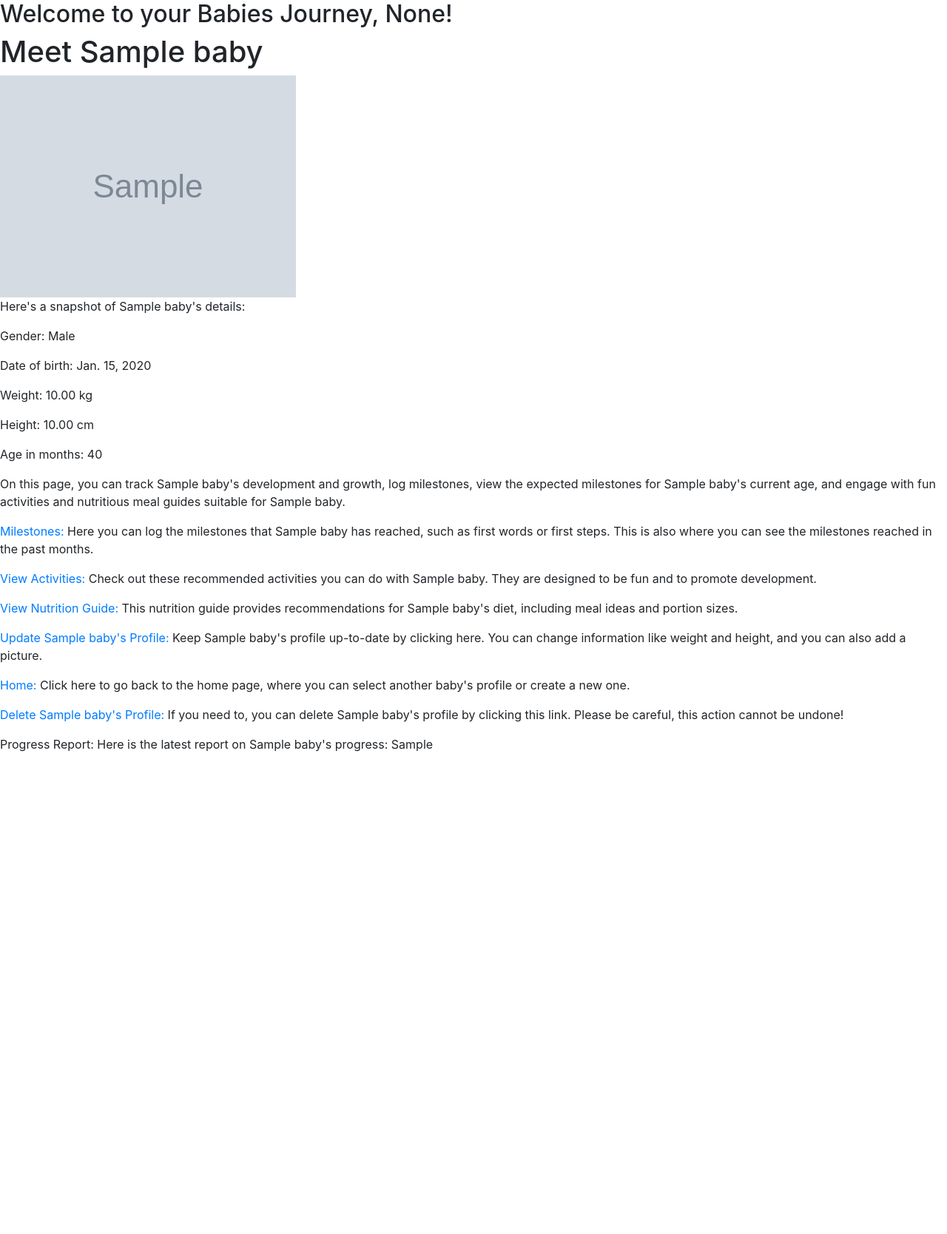
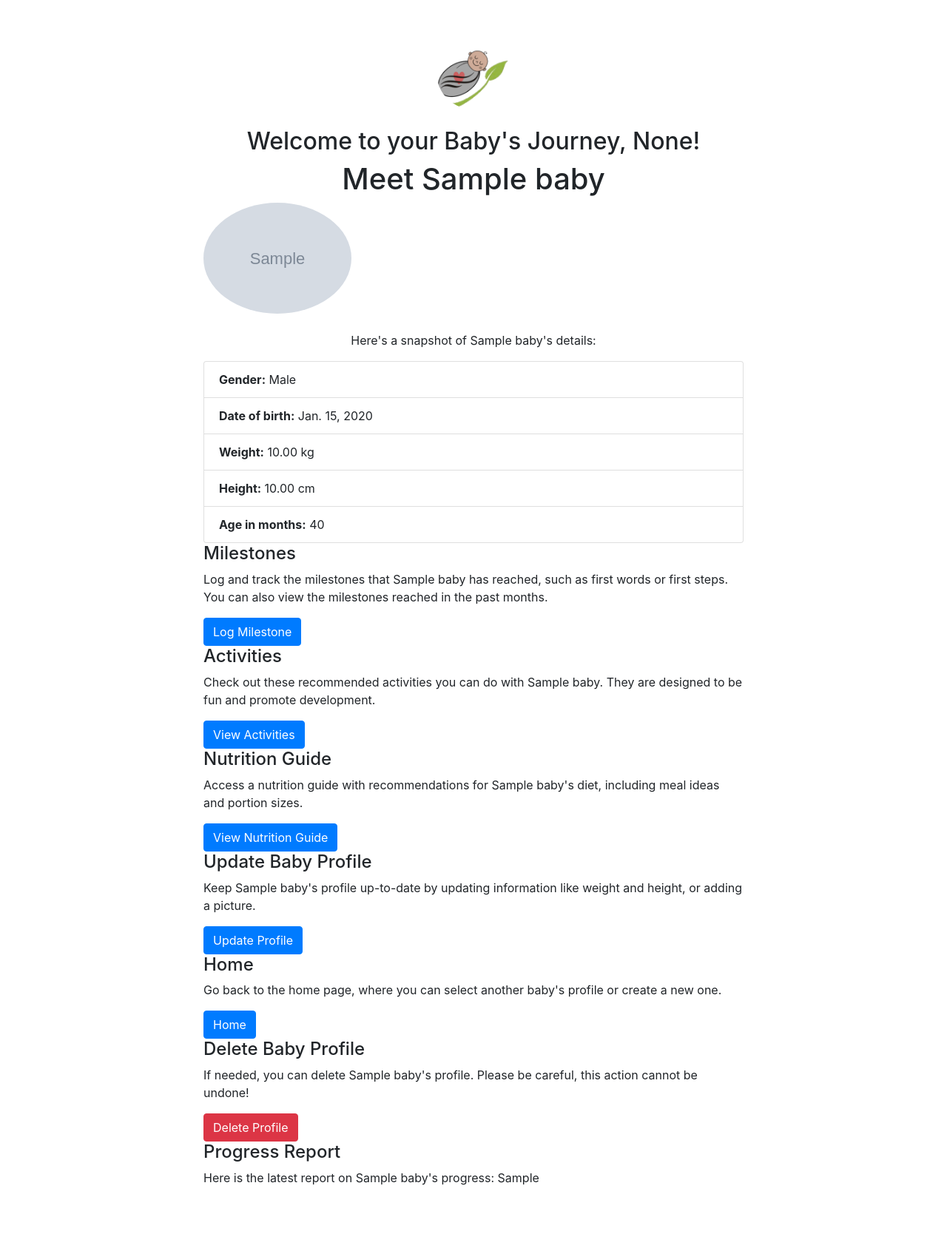
Before and after one commit to mayenkalu/Bobo, a Django app: page /babies/1/ in a window 1280 px wide. Shown: the whole page at 74% size. Before the commit the page ends 1016 px from the top, so only its background shows below. Run offline with Django 4.2, Linux system fonts and the light colour scheme; a user stored in the database is signed in; tables that the repository leaves empty hold one stand-in row (values such as "Sample post"); grey boxes marked "Sample" are stand-in pictures; parts of the project's set-up code (start-up, migrations or seed data) failed here and were passed over; some libraries are stand-ins or nearby versions.

Commit message:
babies page, delete page, baby details page and baby profile creation page front end

```diff
--- a/babies/templates/babies/baby_detail.html
+++ b/babies/templates/babies/baby_detail.html
@@ -1,33 +1,71 @@
-{% extends 'base_generic.html' %}
+{% extends 'base_babies.html' %}
+{% load static %}
+{% block content %}
+<div class="container py-5">
+    <div class="row justify-content-center">
+        <div class="col-lg-8">
+            <div class="text-center">
+                <img src="{% static 'images/favicon.png' %}" alt="logo" class="img-fluid rounded-circle mb-4" style="width: 100px; height: 100px;">
+            </div>
+            <h2 class="text-center">Welcome to your Baby's Journey, {{ baby.parent_name }}!</h2>
+            <h1 class="text-center">Meet {{ baby.name }}</h1>
+            {% if baby.picture %}
+                <img src="{{ baby.picture.url }}" alt="{{ baby.name }}" class="img-fluid rounded-circle mb-4" style="max-width: 200px; height: auto;">
+            {% else %}
+                <p class="text-center">No picture available. You can add a picture by updating {{ baby.name }}'s profile.</p>
+            {% endif %}
+            <div class="baby-details">
+                <p class="text-center">Here's a snapshot of {{ baby.name }}'s details:</p>
+                <ul class="list-group">
+                    <li class="list-group-item"><strong>Gender:</strong> {{ baby.gender }}</li>
+                    <li class="list-group-item"><strong>Date of birth:</strong> {{ baby.date_of_birth }}</li>
+                    <li class="list-group-item"><strong>Weight:</strong> {{ baby.weight }} kg</li>
+                    <li class="list-group-item"><strong>Height:</strong> {{ baby.height }} cm</li>
+                    <li class="list-group-item"><strong>Age in months:</strong> {{ baby.age_in_months }}</li>
+                </ul>
+            </div>
 
-{% block content %}
-  <h2>Welcome to your Babies Journey, {{ baby.parent_name }}!</h2>
-  <h1>Meet {{ baby.name }}</h1>
-  {% if baby.picture %}
-    <img src="{{ baby.picture.url }}" alt="{{ baby.name }}">
-  {% else %}
-    <p>No picture available. You can add a picture by updating {{ baby.name }}'s profile.</p>
-  {% endif %}
-  <p>Here's a snapshot of {{ baby.name }}'s details:</p>
-  <p>Gender: {{ baby.gender }}</p>
-  <p>Date of birth: {{ baby.date_of_birth }}</p>
-  <p>Weight: {{ baby.weight }} kg</p>
-  <p>Height: {{ baby.height }} cm</p>
-  <p>Age in months: {{ baby.age_in_months }}</p>
+            <div class="baby-features">
+                <h4>Milestones</h4>
+                <p>Log and track the milestones that {{ baby.name }} has reached, such as first words or first steps. You can also view the milestones reached in the past months.</p>
+                <a href="{% url 'milestones:log_milestone' baby.id %}" class="btn btn-primary">Log Milestone</a>
+            </div>
 
-  <p>On this page, you can track {{ baby.name }}'s development and growth, log milestones, view the expected milestones for {{ baby.name }}'s current age, and engage with fun activities and nutritious meal guides suitable for {{ baby.name }}.</p>
+            <div class="baby-features">
+                <h4>Activities</h4>
+                <p>Check out these recommended activities you can do with {{ baby.name }}. They are designed to be fun and promote development.</p>
+                <a href="{% url 'milestones:view_activities' baby.id %}" class="btn btn-primary">View Activities</a>
+            </div>
 
-  <p><a href="{% url 'milestones:log_milestone' baby.id %}">Milestones:</a> Here you can log the milestones that {{ baby.name }} has reached, such as first words or first steps. This is also where you can see the milestones reached in the past months.</p>
+            <div class="baby-features">
+                <h4>Nutrition Guide</h4>
+                <p>Access a nutrition guide with recommendations for {{ baby.name }}'s diet, including meal ideas and portion sizes.</p>
+                <a href="{% url 'milestones:view_nutrition_guide' baby.id %}" class="btn btn-primary">View Nutrition Guide</a>
+            </div>
 
-  <p><a href="{% url 'milestones:view_activities' baby.id %}">View Activities:</a> Check out these recommended activities you can do with {{ baby.name }}. They are designed to be fun and to promote development.</p>
+            <div class="baby-features">
+                <h4>Update Baby Profile</h4>
+                <p>Keep {{ baby.name }}'s profile up-to-date by updating information like weight and height, or adding a picture.</p>
+                <a href="{% url 'babies:baby_update' baby.id %}" class="btn btn-primary">Update Profile</a>
+            </div>
 
-  <p><a href="{% url 'milestones:view_nutrition_guide' baby.id %}">View Nutrition Guide:</a> This nutrition guide provides recommendations for {{ baby.name }}'s diet, including meal ideas and portion sizes.</p>
+            <div class="baby-features">
+                <h4>Home</h4>
+                <p>Go back to the home page, where you can select another baby's profile or create a new one.</p>
+                <a href="{% url 'home' %}" class="btn btn-primary">Home</a>
+            </div>
 
-  <p><a href="{% url 'babies:baby_update' baby.id %}">Update {{ baby.name }}'s Profile:</a> Keep {{ baby.name }}'s profile up-to-date by clicking here. You can change information like weight and height, and you can also add a picture.</p>
+            <div class="baby-features">
+                <h4>Delete Baby Profile</h4>
+                <p>If needed, you can delete {{ baby.name }}'s profile. Please be careful, this action cannot be undone!</p>
+                <a href="{% url 'babies:baby_delete' baby.id %}" class="btn btn-danger">Delete Profile</a>
+            </div>
 
-  <p><a href="{% url 'home' %}">Home:</a> Click here to go back to the home page, where you can select another baby's profile or create a new one.</p>
-
-  <p><a href="{% url 'babies:baby_delete' baby.id %}">Delete {{ baby.name }}'s Profile:</a> If you need to, you can delete {{ baby.name }}'s profile by clicking this link. Please be careful, this action cannot be undone!</p>
-
-  <p>Progress Report: Here is the latest report on {{ baby.name }}'s progress: {{ baby.progress.report }}</p>
+            <div class="baby-progress-report">
+                <h4>Progress Report</h4>
+                <p>Here is the latest report on {{ baby.name }}'s progress: {{ baby.progress.report }}</p>
+            </div>
+        </div>
+    </div>
+</div>
 {% endblock %}
--- a/babies/templates/base_babies.html
+++ b/babies/templates/base_babies.html
@@ -1,8 +1,9 @@
+{% load static %}
 <!DOCTYPE html>
 <html>
 <head>
     <title>Baby Tracker</title>
-    <!-- Add some CSS here -->
+    <link href="https://stackpath.bootstrapcdn.com/bootstrap/4.3.1/css/bootstrap.min.css" rel="stylesheet">
 </head>
 <body>
     <header>
```
Also changed, not shown: babies/static/css/style.css (added, +71 -0 lines), babies/templates/babies/baby_confirm_delete.html (+22 -8 lines), babies/templates/babies/baby_form.html (+20 -7 lines), babies/static/images/favicon.png (added), media/baby_pictures/249797.JPEG (added), media/baby_pictures/IMG_4782.jpeg (added).
